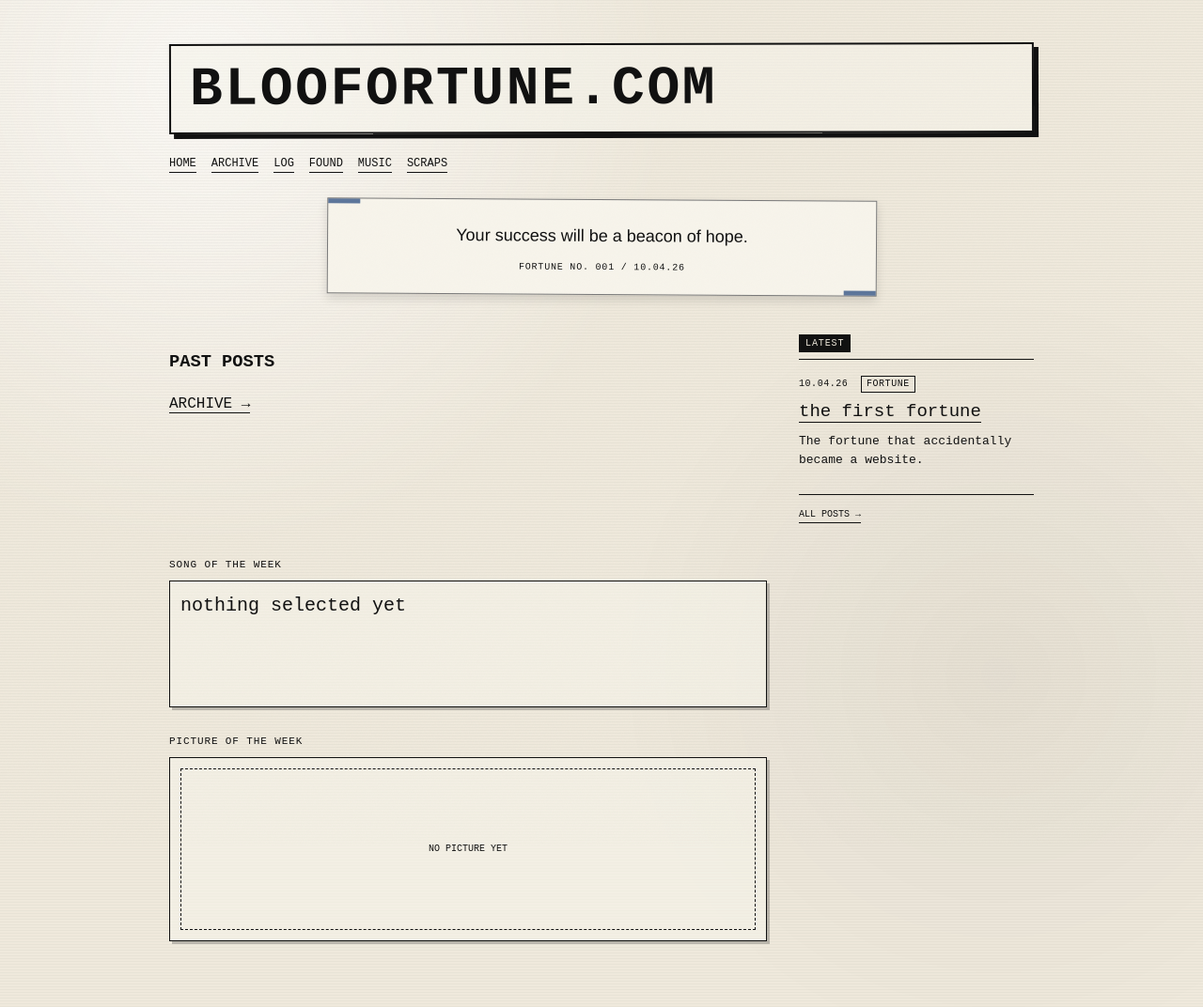
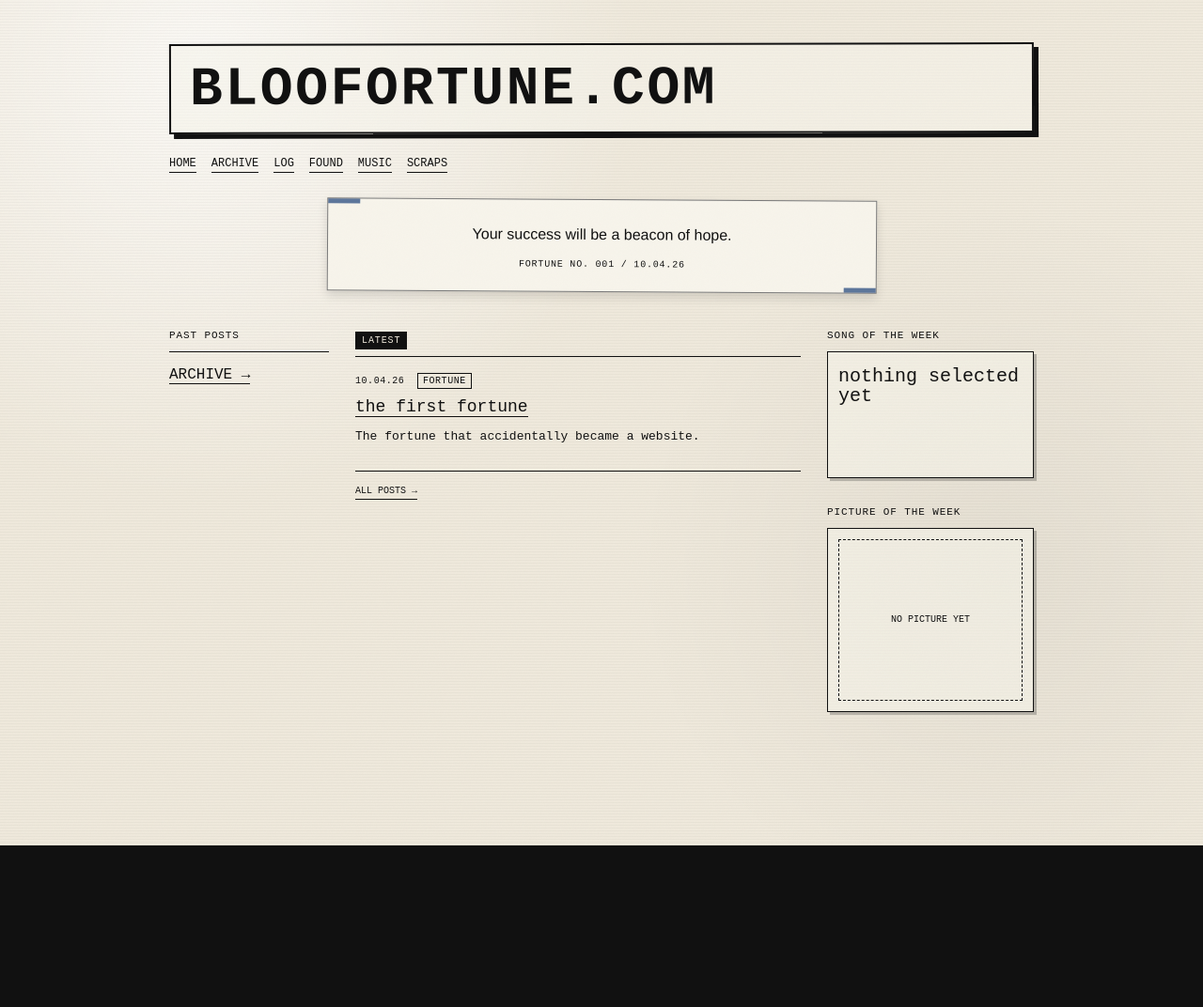
Before and after one commit to Blookittt/blookittt.github.io, a Jekyll site: the page built from index.html, in a window 1280 px wide. Shown: the whole page at 94% size. Built offline with Jekyll 4.4.1, drawn with Linux system fonts in a browser that asks for light colours; after the commit the page ends 900 px from its top, so only the background shows below that.

Commit message:
Create three-column home layout

```diff
--- a/assets/style.css
+++ b/assets/style.css
@@ -95,9 +95,46 @@ body{
 }
 .home-grid{
   display:grid;
-  grid-template-columns:minmax(0,1fr) 250px;
-  gap:34px;
+  grid-template-columns:170px minmax(0,1fr) 220px;
+  gap:28px;
   align-items:start;
+}
+.past-posts{
+  min-width:0;
+}
+.past-posts h3,
+.weekly-widget h3{
+  margin:0 0 8px;
+  font-size:11px;
+  font-weight:normal;
+  letter-spacing:.08em;
+}
+.past-post-list{
+  list-style:none;
+  padding:0;
+  margin:0 0 12px;
+  border-top:1px solid var(--ink);
+}
+.past-post-list li{
+  padding:8px 0 9px;
+  border-bottom:1px dotted rgba(17,17,17,.48);
+}
+.past-post-list span{
+  display:block;
+  font-size:9px;
+  line-height:1.2;
+  opacity:.68;
+}
+.past-post-list a{
+  color:var(--ink);
+  text-decoration:none;
+  border-bottom:1px solid var(--ink);
+  font-size:11px;
+  line-height:1.2;
+}
+.past-post-list a:hover{
+  background:var(--ink);
+  color:var(--paper);
 }
 .posts-column{min-width:0}
 .weekly-column{
@@ -146,12 +183,6 @@ body{
   display:inline-block;
   margin-top:13px;
   font-size:10px;
-}
-.weekly-widget h3{
-  margin:0 0 8px;
-  font-size:11px;
-  font-weight:normal;
-  letter-spacing:.08em;
 }
 .weekly-frame{
   border:1px solid var(--ink);
@@ -273,9 +304,12 @@ body{
 .archive-date{font-size:10px;padding-top:3px}
 .empty{margin:10px 0 0;font-size:11px;opacity:.55}
 ::selection{background:var(--ink);color:var(--paper)}
-@media (max-width:760px){
-  .home-grid{grid-template-columns:1fr}
+@media (max-width:860px){
+  .home-grid{
+    grid-template-columns:150px minmax(0,1fr);
+  }
   .weekly-column{
+    grid-column:1 / -1;
     display:grid;
     grid-template-columns:1fr 1fr;
     gap:18px;
@@ -284,6 +318,19 @@ body{
 @media (max-width:560px){
   .shell{padding-top:24px}
   .fortune{font-size:16px}
+  .home-grid{grid-template-columns:1fr}
+  .past-posts{order:2}
+  .posts-column{order:1}
+  .weekly-column{
+    order:3;
+    grid-column:auto;
+    grid-template-columns:1fr;
+  }
+  .entry-title{font-size:18px}
+  .archive-list li{grid-template-columns:75px 1fr}
+}
+
+  .fortune{font-size:16px}
   .entry-title{font-size:18px}
   .archive-list li{grid-template-columns:75px 1fr}
   .weekly-column{grid-template-columns:1fr}
```
